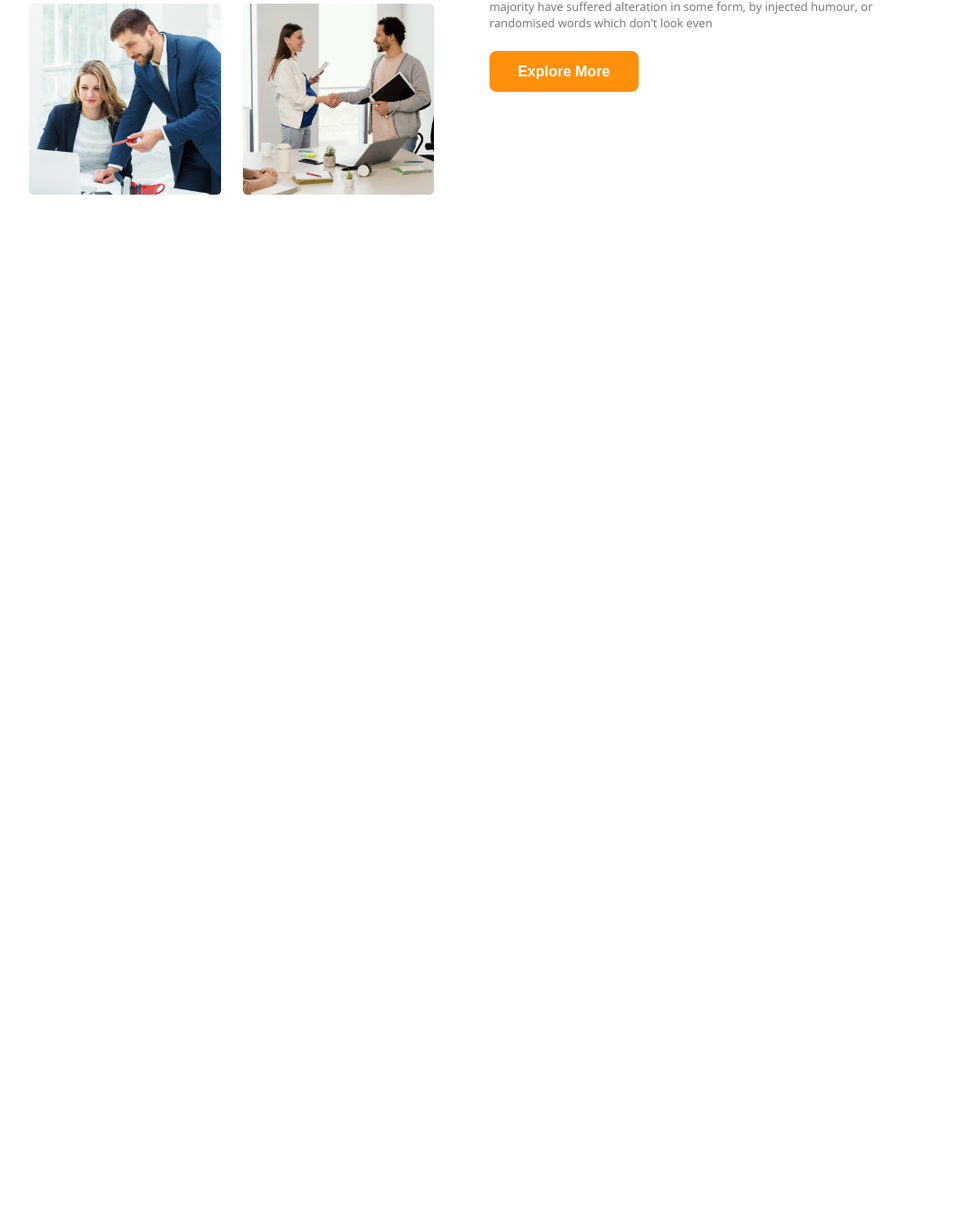
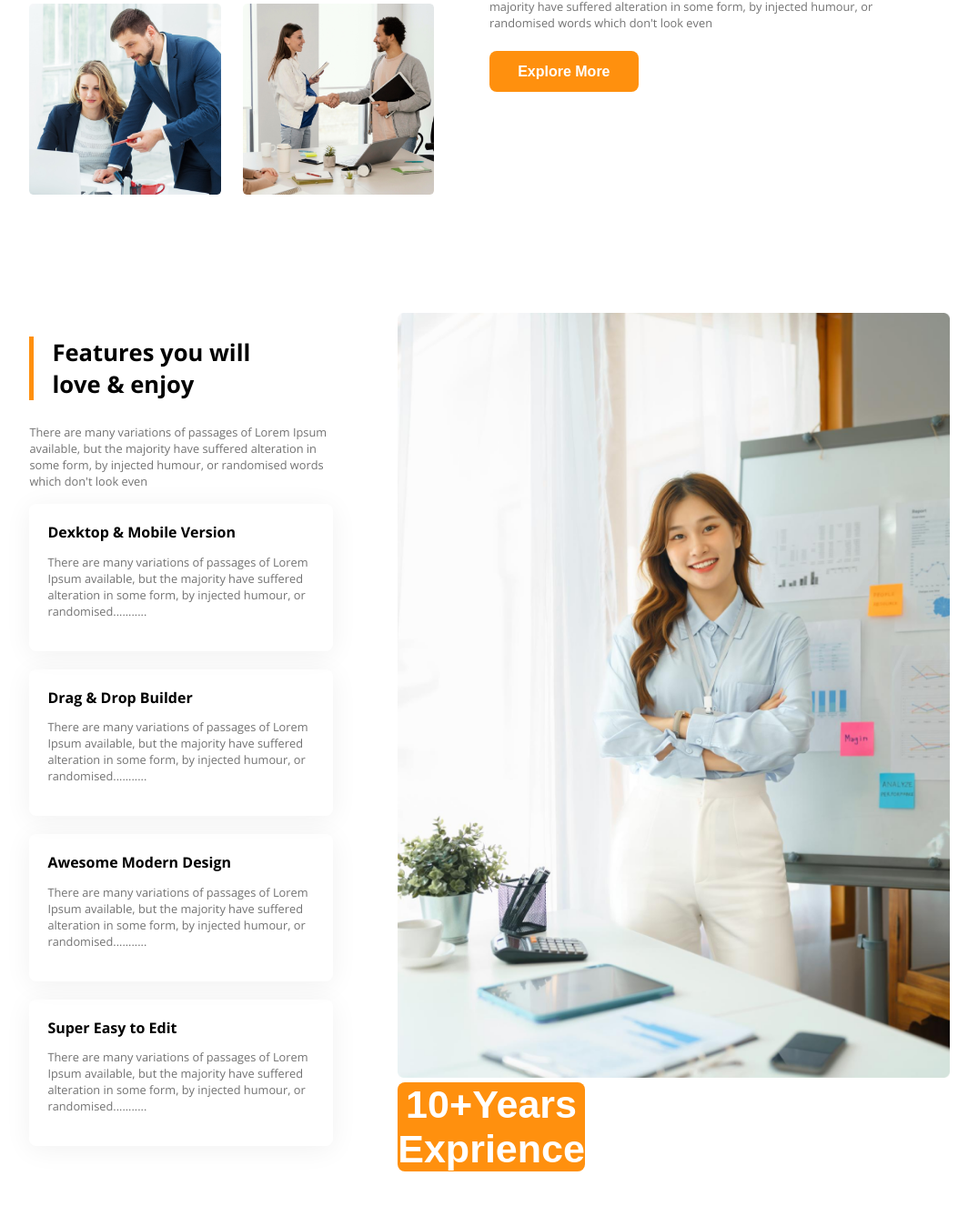
Before and after one commit to thesabyasachibarua/g3-architect, a plain HTML site: page index.html in a window 1280 px wide. Shown: the part 1282-2608 px from the top of the page at 91% size, without its empty margins (102-1177 px from the left). Before the commit the page ends 1626 px from the top, so only its background shows below. Drawn offline with nearby package versions, Linux system fonts and the light colour scheme.

Commit message:
thrid section somewhat done

```diff
--- a/index.html
+++ b/index.html
@@ -43,6 +43,37 @@ Group of Architects </h2>
             <button class="button1">Explore More</button>
            </div>
         </section>
+
+        <section class="third-section">
+            <div class="enjoy-written">
+
+                <h3 id="enjoy-border">Features you will <br> love & enjoy</h3>
+                <p>There are many variations of passages of Lorem Ipsum available, but the majority have suffered alteration in some form, by injected humour, or randomised words which don't look even</p>
+                <div class="written">
+                    <h4>Dexktop & Mobile Version</h4>
+                    <p>There are many variations of passages of Lorem Ipsum available, but the majority have suffered alteration in some form, by injected humour, or randomised...........</p>
+                </div>
+                <div class="written">
+                    <h4>Drag & Drop Builder</h4>
+                    <p>There are many variations of passages of Lorem Ipsum available, but the majority have suffered alteration in some form, by injected humour, or randomised...........</p>
+                </div>
+                <div class="written">
+                    <h4>Awesome Modern Design</h4>
+                    <p>There are many variations of passages of Lorem Ipsum available, but the majority have suffered alteration in some form, by injected humour, or randomised...........</p>
+                </div>
+                <div class="written">
+                    <h4>Super Easy to Edit</h4>
+                    <p>There are many variations of passages of Lorem Ipsum available, but the majority have suffered alteration in some form, by injected humour, or randomised...........</p>
+                </div>
+            </div>
+            <div class="enjoy-pic">
+                <img src="./images/architect.png" alt="">
+                <button class="button1">
+                 <h3 id="sa1">10+Years <br> <span id="sa2"> Exprience</span>
+                 </h3>
+                </button>
+            </div>
+        </section>
     </main>
     <footer>
 
--- a/style.css
+++ b/style.css
@@ -134,6 +134,69 @@ header{
     padding: 3% 7%;
 }
 
+/* third section */
+.third-section{
+    display: flex;
+    max-width: 80%;
+    margin: 0 auto;
+    gap: 7%;
+}
+
+#enjoy-border{
+    border-left: 5px solid #FF900E;
+}
+.enjoy-written{
+    width: 50%;
+}
+.enjoy-written h3{
+    font-size: 1.6em;
+    font-weight: 700;
+    padding-left: 20px;
+}
+
+.enjoy-written p{
+     font-size: 0.8em;
+    font-weight: 400;
+    color: #727272;
+    /* margin: 2% 17%; */
+    margin-bottom: 5%;
+    /* width: 80%; */
+}
+
+.written{
+    padding: 20px;
+    box-shadow: 0px 4px 30px 0px rgba(0, 0, 0, 0.06);
+    border-radius: 8px;
+    margin-bottom: 20px;
+    /* width: 80%; */
+}
+.written h4{
+    margin: 0;
+}
+
+.enjoy-pic{
+    /* width: 50%; */
+    height: 100%;
+}
+.enjoy-pic img{
+    width: 100%;
+}
+.enjoy-pic button{
+    font-weight: 700;
+    font-size: 2.3em;
+    padding: 0;
+}
+#sa1{
+    margin: 0;
+}
+#sa2{
+
+}
+
+
+
+
+
 
 
 
```
